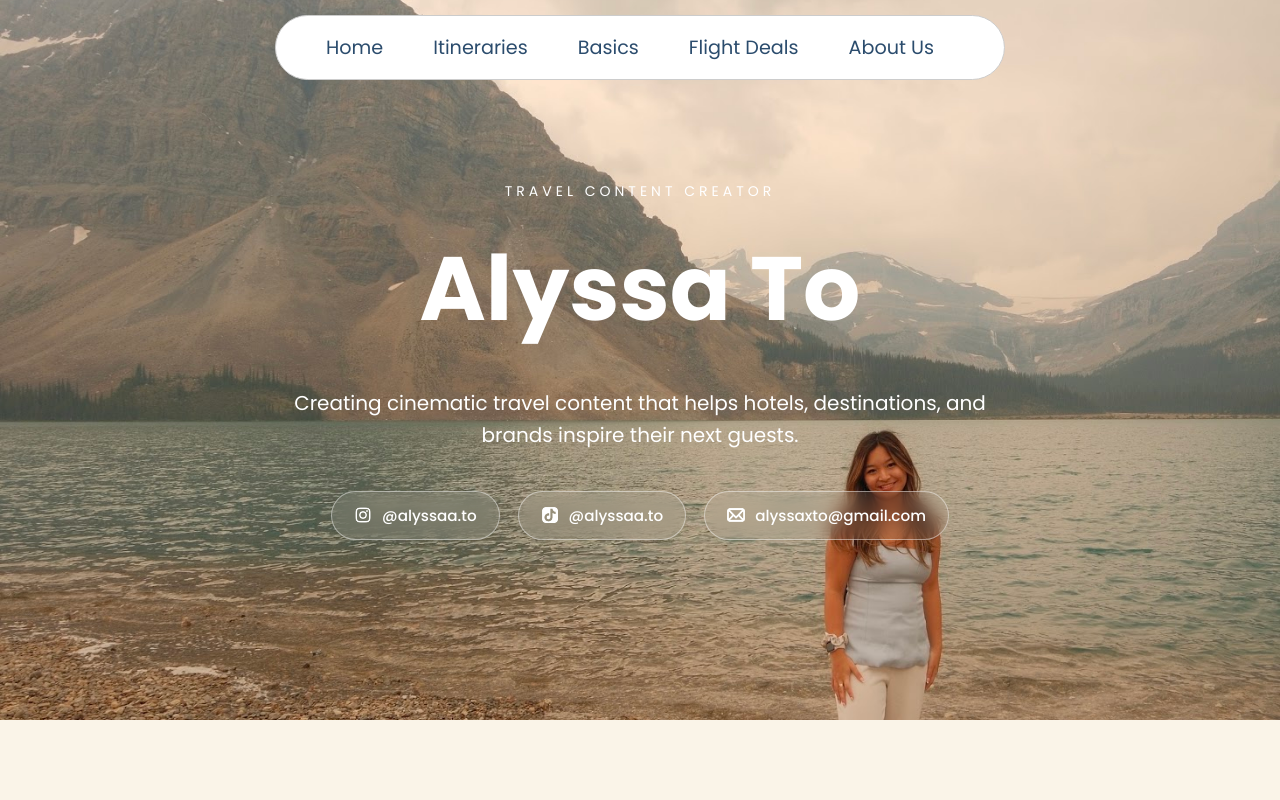
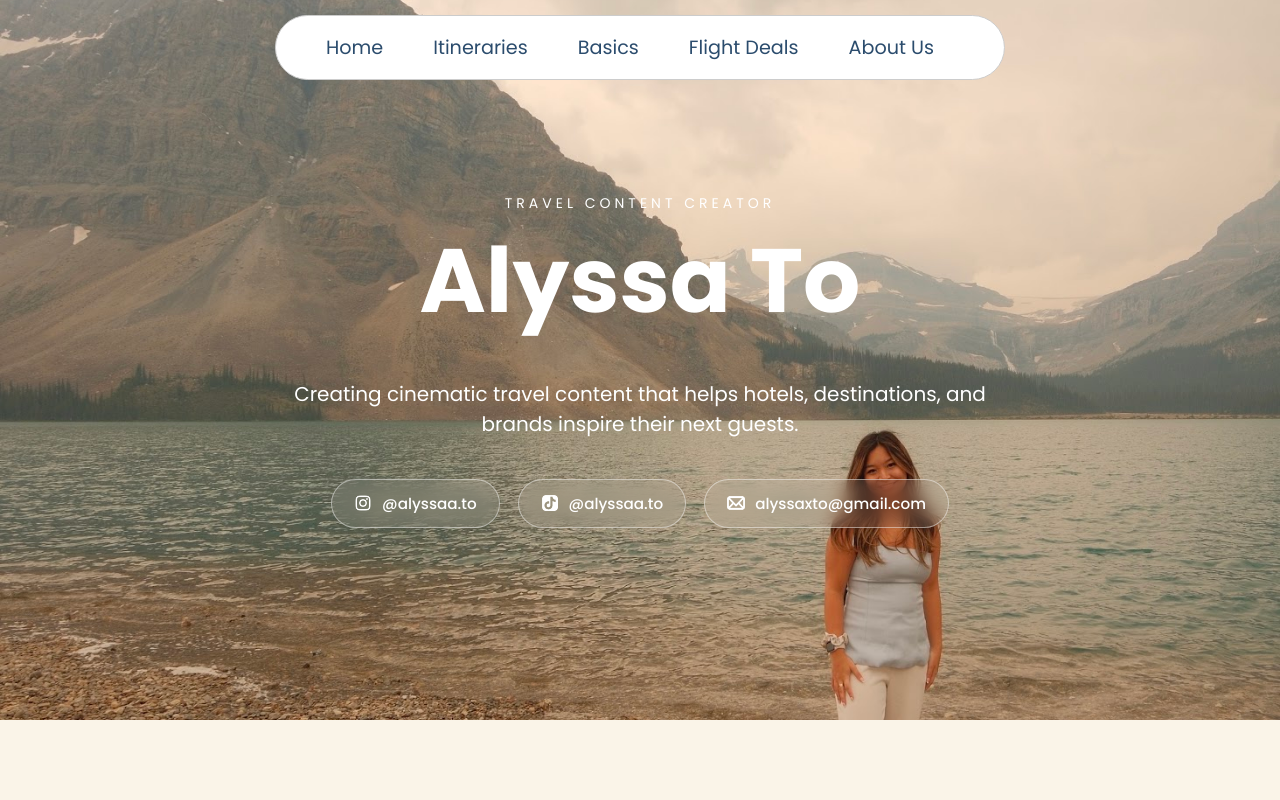
Before and after one commit to alyssaxto/weekendmax, a React (Vite) app in the folder letsweekendmax/: page /alyssaxto in a window 1280 px wide. Shown: the top 800 px of the page. Built offline with nearby package versions, Linux system fonts and the light colour scheme.

Commit message:
edit hero

```diff
--- a/letsweekendmax/src/pages/Alyssa.css
+++ b/letsweekendmax/src/pages/Alyssa.css
@@ -43,7 +43,7 @@
 .hero-overlay h1{
 
     font-size:90px;
-    margin:20px 0;
+    margin:0px 0;
 
 }
 
@@ -51,7 +51,7 @@
 .hero-description{
 
     font-size:20px;
-    line-height:1.6;
+    line-height:1.5;
 
 }
 
```
